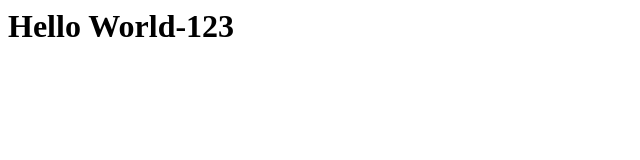
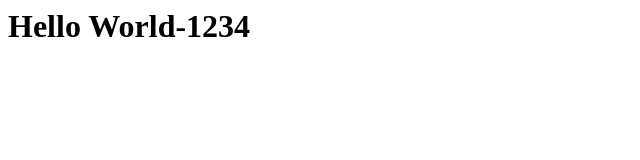
Before and after one commit to ayomalperera/html-codes, a plain HTML site: page index.html in a window 1280 px wide. Shown: the full height of the page, 0-640 px from the left. Drawn offline with Linux system fonts and the light colour scheme.

Commit message:
Update index.html

```diff
--- a/index.html
+++ b/index.html
@@ -2,6 +2,6 @@
  <head>
  </head>
  <body>
-   <h1>Hello World-123</h1>
+   <h1>Hello World-1234</h1>
  </body>
 </html>
```
